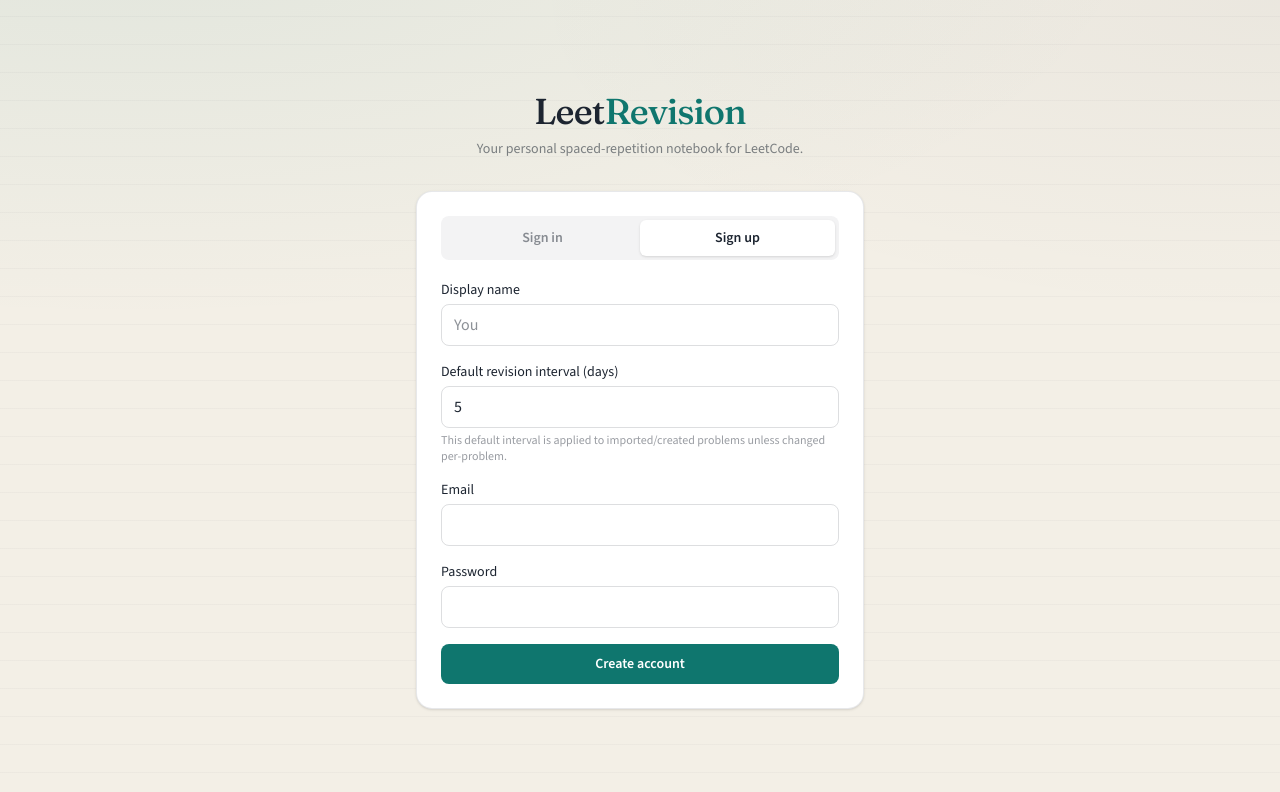
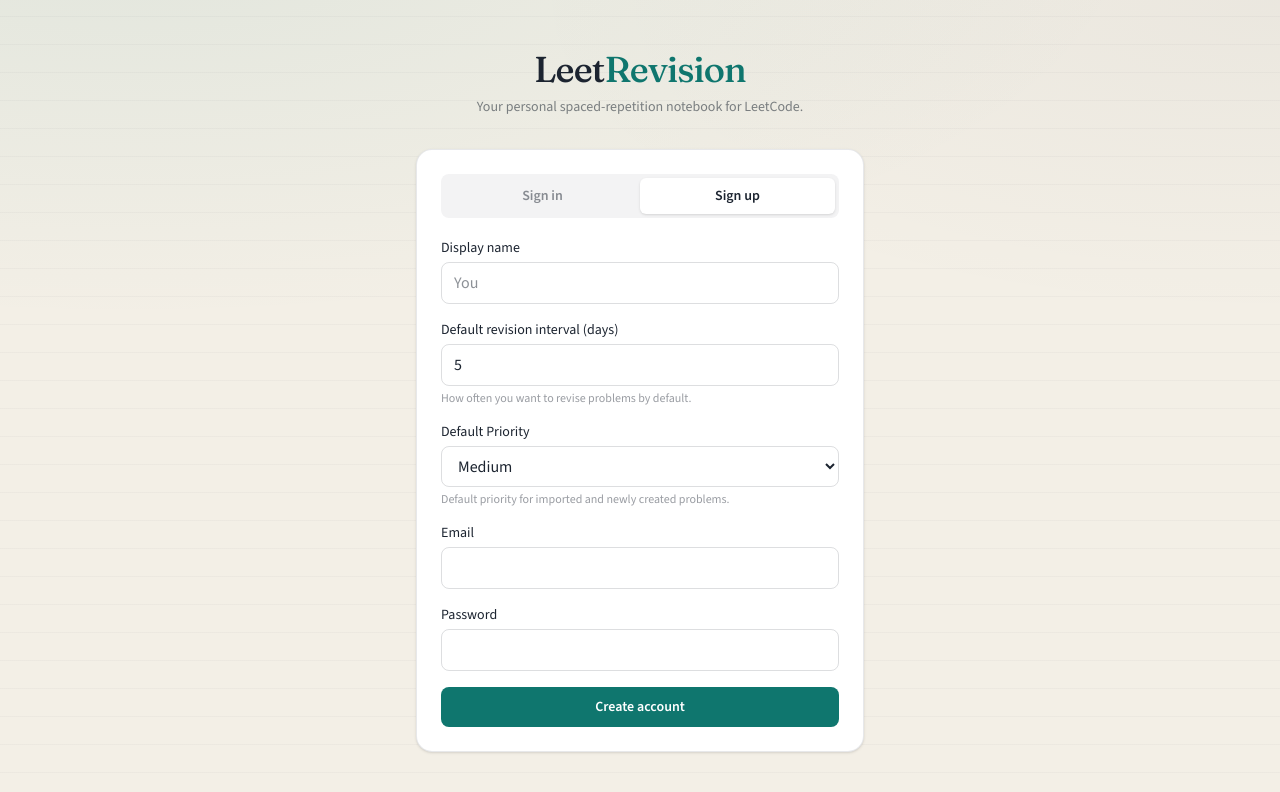
Before and after one commit to draxter002/LeetRev, a Next.js app: page /login in a window 1280 px wide. Both pictures are taken after a click on the button "Sign up". Shown: the top 792 px of the page. Built offline with nearby package versions, Linux system fonts and the light colour scheme.

Commit message:
feat: add default priority support in profile, signup, and import; sort revision queue by priority

```diff
--- a/src/app/api/leetcode/bulk-import/route.ts
+++ b/src/app/api/leetcode/bulk-import/route.ts
@@ -88,10 +88,10 @@
       { auth: { persistSession: false } }
     );
 
-    // Fetch user profile for default revision intervals
+    // Fetch user profile for default revision intervals and priority
     const { data: profile } = await admin
       .from("profiles")
-      .select("default_revision_intervals")
+      .select("default_revision_intervals, default_priority")
       .eq("id", user.id)
       .maybeSingle();
 
@@ -99,6 +99,7 @@
       profile?.default_revision_intervals && profile.default_revision_intervals.length > 0
         ? profile.default_revision_intervals
         : [5];
+    const defaultPriority = profile?.default_priority || "medium";
 
     // Fetch all existing problems for this user to dedupe
     const { data: existingRows } = await admin
@@ -126,7 +127,7 @@
         user_id: user.id,
         title: parsed.title,
         topic: "LeetCode Fetched",
-        priority: "medium",
+        priority: defaultPriority,
         revision_intervals: defaultIntervals,
         problem_link: parsed.link,
         leetcode_slug: parsed.slug,
@@ -147,7 +148,7 @@
 
       // Fallback 1: if priority constraint fails
       if (insErr && (insErr.message.includes("priority") || insErr.code === "23502" || insErr.code === "23514")) {
-        insertBatch = insertBatch.map((p) => ({ ...p, priority: "medium" }));
+        insertBatch = insertBatch.map((p) => ({ ...p, priority: defaultPriority }));
         const res2 = await admin.from("problems").insert(insertBatch).select("id");
         insErr = res2.error;
         data = res2.data;
@@ -156,7 +157,7 @@
       // Fallback 2: if leetcode_slug / source columns missing
       if (insErr && (insErr.message.includes("leetcode_slug") || insErr.message.includes("source"))) {
         insertBatch = insertBatch.map((p) => {
-          const c = { ...p, priority: p.priority || "medium" };
+          const c = { ...p, priority: p.priority || defaultPriority };
           delete c.leetcode_slug;
           delete c.source;
           return c;
--- a/src/app/api/leetcode/import/route.ts
+++ b/src/app/api/leetcode/import/route.ts
@@ -32,10 +32,10 @@
       { auth: { persistSession: false } }
     );
 
-    // Fetch saved session cookie and default intervals from profile
+    // Fetch saved session cookie and default intervals/priority from profile
     const { data: profile } = await admin
       .from("profiles")
-      .select("leetcode_session, default_revision_intervals")
+      .select("leetcode_session, default_revision_intervals, default_priority")
       .eq("id", user.id)
       .maybeSingle();
 
@@ -56,6 +56,7 @@
       profile?.default_revision_intervals && profile.default_revision_intervals.length > 0
         ? profile.default_revision_intervals
         : [5];
+    const defaultPriority = profile?.default_priority || "medium";
 
     // Build the cookie header
     const cookieHeader = effectiveCookie.includes("LEETCODE_SESSION=")
@@ -196,7 +197,7 @@
         user_id: user.id,
         title: item.title,
         topic: "LeetCode Fetched",
-        priority: "medium",
+        priority: defaultPriority,
         revision_intervals: defaultIntervals,
         problem_link: slug ? `https://leetcode.com/problems/${slug}` : null,
         leetcode_slug: slug,
--- a/src/app/api/profile/route.ts
+++ b/src/app/api/profile/route.ts
@@ -36,6 +36,7 @@
 
     const metaInterval = Number(user.user_metadata?.default_revision_interval);
     const metaIntervals = metaInterval > 0 ? [metaInterval] : [5];
+    const metaPriority = user.user_metadata?.default_priority || "medium";
 
     if (!profile) {
       const defaultName = user.user_metadata?.display_name || user.email?.split("@")[0] || null;
@@ -44,6 +45,7 @@
         display_name: defaultName,
         timezone: "UTC",
         default_revision_intervals: metaIntervals,
+        default_priority: metaPriority,
       };
 
       const { data: created } = await admin
@@ -53,11 +55,15 @@
         .maybeSingle();
 
       profile = created || newProfile;
-    } else if (!profile.default_revision_intervals || (profile.default_revision_intervals as number[]).length === 0) {
-      // Profile exists but default_revision_intervals was never set — backfill from signup metadata
+    } else if (!profile.default_revision_intervals || (profile.default_revision_intervals as number[]).length === 0 || !profile.default_priority) {
+      // Profile exists but fields were never set — backfill from signup metadata
+      const patchData: any = {};
+      if (!profile.default_revision_intervals || (profile.default_revision_intervals as number[]).length === 0) patchData.default_revision_intervals = metaIntervals;
+      if (!profile.default_priority) patchData.default_priority = metaPriority;
+
       const { data: patched } = await admin
         .from("profiles")
-        .update({ default_revision_intervals: metaIntervals })
+        .update(patchData)
         .eq("id", user.id)
         .select()
         .maybeSingle();
@@ -102,7 +108,15 @@
     if (!user) return NextResponse.json({ error: "Not authenticated" }, { status: 401 });
 
     const body = await request.json().catch(() => ({}));
-    const { display_name, timezone, leetcode_username, leetcode_session, default_revision_intervals, email_reminders_enabled } = body;
+    const {
+      display_name,
+      timezone,
+      leetcode_username,
+      leetcode_session,
+      default_revision_intervals,
+      default_priority,
+      email_reminders_enabled,
+    } = body;
 
     const admin = createSupabaseClient(
       process.env.NEXT_PUBLIC_SUPABASE_URL!,
@@ -119,17 +133,20 @@
     if (leetcode_username !== undefined) updates.leetcode_username = leetcode_username;
     if (leetcode_session !== undefined) updates.leetcode_session = leetcode_session;
     if (default_revision_intervals !== undefined) updates.default_revision_intervals = default_revision_intervals;
+    if (default_priority !== undefined) updates.default_priority = default_priority;
     if (email_reminders_enabled !== undefined) updates.email_reminders_enabled = email_reminders_enabled;
 
-    // Fetch old profile BEFORE updating so we know what the previous default interval was
+    // Fetch old profile BEFORE updating so we know what the previous default interval and priority was
     let oldDefaultIntervals: number[] | null = null;
-    if (default_revision_intervals !== undefined) {
+    let oldDefaultPriority: string | null = null;
+    if (default_revision_intervals !== undefined || default_priority !== undefined) {
       const { data: oldProfile } = await admin
         .from("profiles")
-        .select("default_revision_intervals")
+        .select("default_revision_intervals, default_priority")
         .eq("id", user.id)
         .maybeSingle();
       oldDefaultIntervals = oldProfile?.default_revision_intervals ?? null;
+      oldDefaultPriority = oldProfile?.default_priority ?? null;
     }
 
     // 1. Try upsert with all provided fields
@@ -162,7 +179,16 @@
         .eq("revision_intervals", `{${oldSingle}}`);
     }
 
-    return NextResponse.json({ ok: true, profile: updated });
+    // If the user changed their default priority, propagate it to existing problems that were using the old default
+    if (default_priority && oldDefaultPriority && default_priority !== oldDefaultPriority) {
+      await admin
+        .from("problems")
+        .update({ priority: default_priority })
+        .eq("user_id", user.id)
+        .eq("priority", oldDefaultPriority);
+    }
+
+    return NextResponse.json({ profile: updated });
   } catch (err) {
     console.error("[api/profile PATCH] Fatal error:", err);
     return NextResponse.json(
--- a/src/app/login/page.tsx
+++ b/src/app/login/page.tsx
@@ -11,6 +11,7 @@
   const [password, setPassword] = useState("");
   const [displayName, setDisplayName] = useState("");
   const [defaultInterval, setDefaultInterval] = useState<number>(5);
+  const [defaultPriority, setDefaultPriority] = useState<"low" | "medium" | "high">("medium");
   const [error, setError] = useState<string | null>(null);
   const [message, setMessage] = useState<string | null>(null);
   const [loading, setLoading] = useState(false);
@@ -41,6 +42,7 @@
             data: {
               display_name: displayName || email.split("@")[0],
               default_revision_interval: String(defaultInterval ?? 5),
+              default_priority: defaultPriority,
             },
           },
         });
@@ -55,7 +57,10 @@
             await fetch("/api/profile", {
               method: "PATCH",
               headers: { "Content-Type": "application/json" },
-              body: JSON.stringify({ default_revision_intervals: [defaultInterval ?? 5] }),
+              body: JSON.stringify({
+                default_revision_intervals: [defaultInterval ?? 5],
+                default_priority: defaultPriority
+              }),
             });
           } catch (_) {
             // Non-fatal: profile GET will backfill from metadata if PATCH fails
@@ -137,15 +142,36 @@
                 </div>
 
                 <div>
-                  <label className="mb-1 block text-sm font-medium text-ink">Default revision interval (days)</label>
+                  <label className="mb-1 block text-sm font-medium text-ink">
+                    Default revision interval (days)
+                  </label>
                   <input
                     type="number"
                     min={1}
                     value={defaultInterval}
-                    onChange={(e) => setDefaultInterval(Number(e.target.value || 5))}
+                    onChange={(e) => setDefaultInterval(Number(e.target.value) || 5)}
                     className="w-full rounded-lg border border-ink/15 px-3 py-2 outline-none focus:border-teal focus:ring-2 focus:ring-teal/20"
                   />
-                  <p className="mt-1 text-xs text-ink/45">This default interval is applied to imported/created problems unless changed per-problem.</p>
+                  <p className="mt-1 text-xs text-ink/45">
+                    How often you want to revise problems by default.
+                  </p>
+                </div>
+                <div>
+                  <label className="mb-1 block text-sm font-medium text-ink">
+                    Default Priority
+                  </label>
+                  <select
+                    value={defaultPriority}
+                    onChange={(e) => setDefaultPriority(e.target.value as "low" | "medium" | "high")}
+                    className="w-full rounded-lg border border-ink/15 px-3 py-2 outline-none focus:border-teal focus:ring-2 focus:ring-teal/20"
+                  >
+                    <option value="low">Low</option>
+                    <option value="medium">Medium</option>
+                    <option value="high">High</option>
+                  </select>
+                  <p className="mt-1 text-xs text-ink/45">
+                    Default priority for imported and newly created problems.
+                  </p>
                 </div>
               </>
             )}
--- a/src/app/profile/page.tsx
+++ b/src/app/profile/page.tsx
@@ -65,6 +65,7 @@
   const [fetchingStats, setFetchingStats] = useState(false);
   const [email, setEmail] = useState<string | null>(null);
   const [defaultInterval, setDefaultInterval] = useState<number>(5);
+  const [defaultPriority, setDefaultPriority] = useState<"low" | "medium" | "high">("medium");
   const [refreshing, setRefreshing] = useState(false);
   const [showSignOutLeet, setShowSignOutLeet] = useState(false);
 
@@ -90,6 +91,7 @@
       setDefaultInterval(
         (profile.default_revision_intervals && profile.default_revision_intervals[0]) ?? 5
       );
+      setDefaultPriority(profile.default_priority ?? "medium");
       setEmailRemindersEnabled(profile.email_reminders_enabled ?? true);
     }
   }, [profile]);
@@ -112,6 +114,7 @@
         timezone,
         leetcode_username: leetcodeUsername.trim() || null,
         default_revision_intervals: [defaultInterval],
+        default_priority: defaultPriority,
         email_reminders_enabled: emailRemindersEnabled,
       }),
     onSuccess: () => {
@@ -377,6 +380,23 @@
                 />
                 <p className="mt-1 text-xs text-ink/45">
                   Applied to all imported and newly created problems.
+                </p>
+              </div>
+              <div>
+                <label className="mb-1 block text-sm font-medium text-ink">
+                  Default Priority
+                </label>
+                <select
+                  value={defaultPriority}
+                  onChange={(e) => setDefaultPriority(e.target.value as "low" | "medium" | "high")}
+                  className="w-full rounded-lg border border-ink/15 px-3 py-2 outline-none focus:border-teal focus:ring-2 focus:ring-teal/20"
+                >
+                  <option value="low">Low</option>
+                  <option value="medium">Medium</option>
+                  <option value="high">High</option>
+                </select>
+                <p className="mt-1 text-xs text-ink/45">
+                  Default priority for imported and newly created problems.
                 </p>
               </div>
 
--- a/src/app/solved/new/page.tsx
+++ b/src/app/solved/new/page.tsx
@@ -33,7 +33,10 @@
       <div className="rounded-2xl border border-ink/10 bg-white p-5 shadow-sm sm:p-6">
         <ProblemForm
           timezone={timezone}
-          initial={{ revision_intervals: profileQuery.data?.default_revision_intervals || [5] }}
+          initial={{
+            revision_intervals: profileQuery.data?.default_revision_intervals || [5],
+            priority: profileQuery.data?.default_priority || "medium"
+          }}
           submitLabel="Save problem"
           onSubmit={handleSubmit}
           onCancel={() => router.push("/solved")}
--- a/src/lib/api.ts
+++ b/src/lib/api.ts
@@ -85,7 +85,7 @@
 }
 
 export async function updateProfile(
-  updates: Partial<Pick<Profile, "display_name" | "timezone" | "leetcode_username" | "default_revision_intervals" | "email_reminders_enabled">>
+  updates: Partial<Pick<Profile, "display_name" | "timezone" | "leetcode_username" | "default_revision_intervals" | "default_priority" | "email_reminders_enabled">>
 ): Promise<Profile> {
   const res = await fetch("/api/profile", {
     method: "PATCH",
@@ -187,6 +187,15 @@
       if (overdueIds.includes(row.id)) row.status = "missed";
     }
   }
+
+  // Sort rows by priority (high > medium > low), then by scheduled date
+  const priorityScore = { high: 3, medium: 2, low: 1 };
+  rows.sort((a, b) => {
+    const pA = priorityScore[a.problems?.priority || "medium"];
+    const pB = priorityScore[b.problems?.priority || "medium"];
+    if (pA !== pB) return pB - pA; // Descending
+    return a.scheduled_date.localeCompare(b.scheduled_date);
+  });
 
   return rows;
 }
--- a/src/lib/types.ts
+++ b/src/lib/types.ts
@@ -26,6 +26,7 @@
   email_reminders_enabled?: boolean;
   // default intervals to use when seeding/importing problems
   default_revision_intervals?: number[];
+  default_priority?: Priority;
   created_at: string;
   updated_at: string;
 };
```
Also changed, not shown: 1 other file (tests, documents, lock files or other folders).
